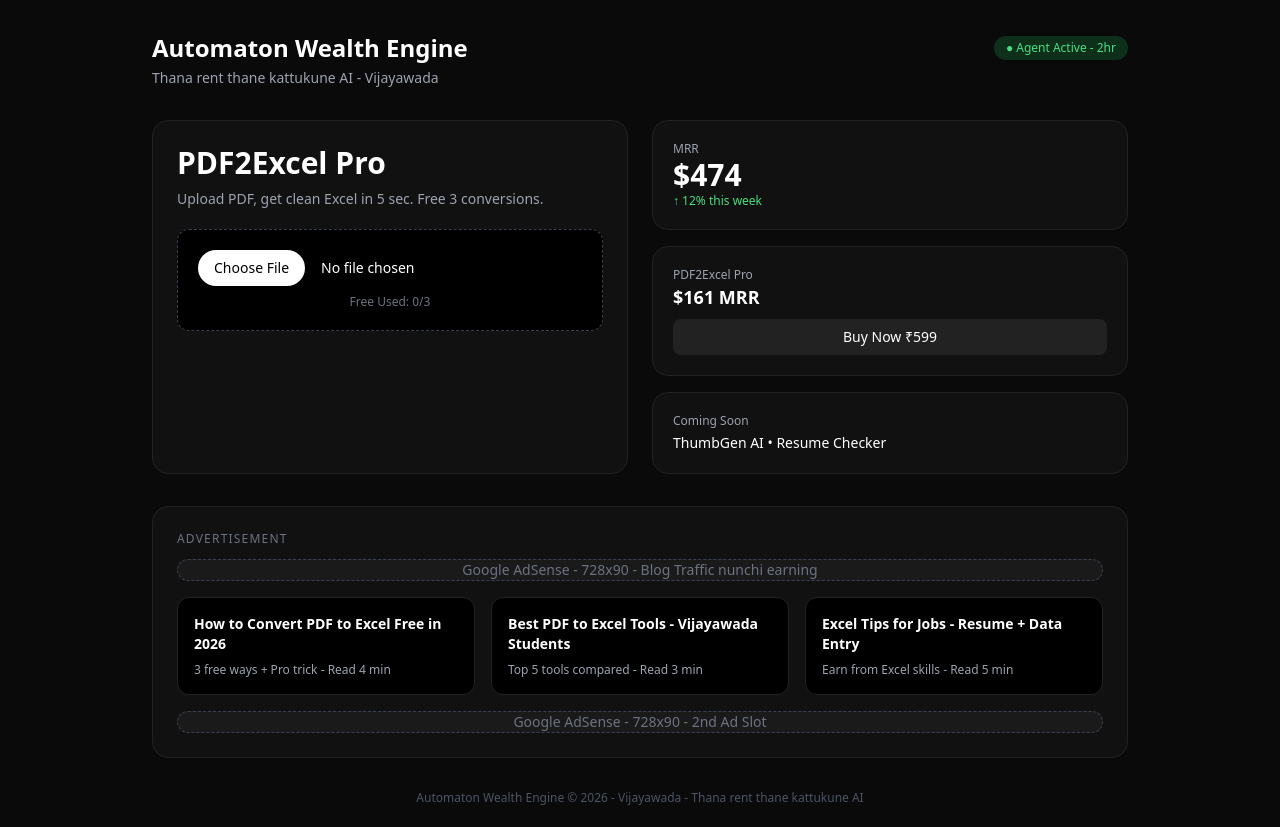
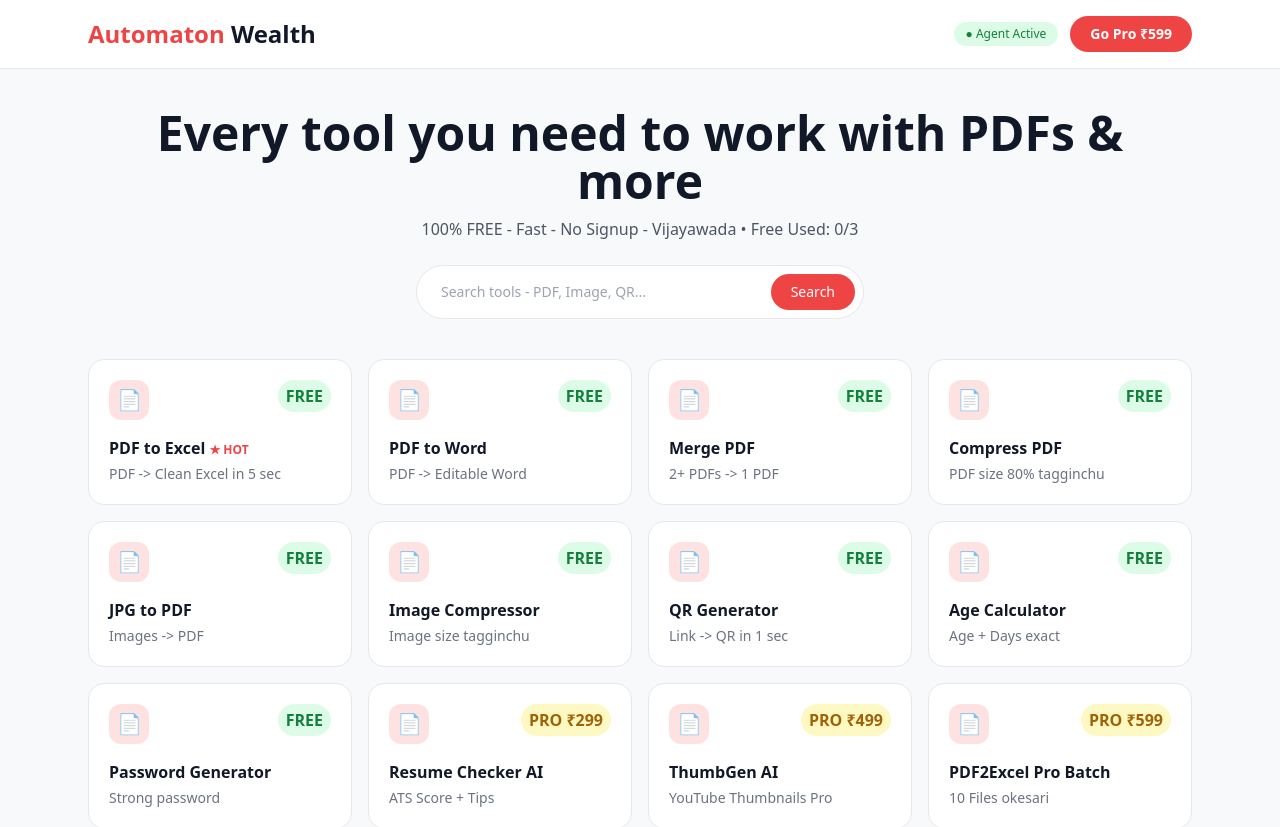
Before and after one commit to Pawan855/automaton-wealth, a Next.js app: page / in a window 1280 px wide. Shown: the top 827 px of the page. Built offline with nearby package versions, Linux system fonts and the light colour scheme.

Commit message:
New UI - iLovePDF Pi7 style Tools Hub - FINAL

```diff
--- a/app/page.tsx
+++ b/app/page.tsx
@@ -1,77 +1,93 @@
 "use client";
 import { useState, useEffect } from "react";
+
+const TOOLS = [
+  { name: "PDF to Excel", desc: "PDF -> Clean Excel in 5 sec", tag: "FREE", link: "/", hot: true },
+  { name: "PDF to Word", desc: "PDF -> Editable Word", tag: "FREE", link: "/" },
+  { name: "Merge PDF", desc: "2+ PDFs -> 1 PDF", tag: "FREE", link: "/" },
+  { name: "Compress PDF", desc: "PDF size 80% tagginchu", tag: "FREE", link: "/" },
+  { name: "JPG to PDF", desc: "Images -> PDF", tag: "FREE", link: "/" },
+  { name: "Image Compressor", desc: "Image size tagginchu", tag: "FREE", link: "/" },
+  { name: "QR Generator", desc: "Link -> QR in 1 sec", tag: "FREE", link: "/" },
+  { name: "Age Calculator", desc: "Age + Days exact", tag: "FREE", link: "/" },
+  { name: "Password Generator", desc: "Strong password", tag: "FREE", link: "/" },
+  { name: "Resume Checker AI", desc: "ATS Score + Tips", tag: "PRO ₹299", link: "/" },
+  { name: "ThumbGen AI", desc: "YouTube Thumbnails Pro", tag: "PRO ₹499", link: "/" },
+  { name: "PDF2Excel Pro Batch", desc: "10 Files okesari", tag: "PRO ₹599", link: "/" },
+];
 
 export default function Home() {
   const [count, setCount] = useState(0);
   const [mounted, setMounted] = useState(false);
-  const [fileName, setFileName] = useState("");
-
   useEffect(() => {
     setMounted(true);
     setCount(parseInt(localStorage.getItem("pdf_count") || "0"));
   }, []);
-
-  const handleFile = (e: any) => {
-    const f = e.target.files[0];
-    if (!f) return;
-    setFileName(f.name);
-    if (count >= 3) {
-      window.open("https://rzp.io/rzp/vOiZdFy", "_blank");
-      return;
-    }
-    const nc = count + 1;
-    setCount(nc);
-    localStorage.setItem("pdf_count", nc.toString());
-    setTimeout(() => alert(`✅ ${f.name} -> Excel Downloaded!`), 800);
-  };
-
-  if (!mounted) return <div className="min-h-screen bg-[#0a0a0a]" />;
+  if (!mounted) return <div className="min-h-screen bg-white" />;
 
   return (
-    <main className="min-h-screen bg-[#0a0a0a] text-white">
-      <div className="max-w-5xl mx-auto px-6 py-8">
-        {/* HEADER - FINAL */}
-        <div className="flex justify-between items-center">
-          <h1 className="text-2xl font-bold">Automaton Wealth Engine</h1>
-          <span className="text-xs bg-green-500/20 text-green-400 px-3 py-1 rounded-full">● Agent Active - 2hr</span>
+    <main className="min-h-screen bg-[#f8f9fa] text-gray-900">
+      {/* HEADER - iLovePDF Style */}
+      <header className="bg-white border-b sticky top-0 z-10">
+        <div className="max-w-6xl mx-auto px-6 py-4 flex justify-between items-center">
+          <h1 className="text-2xl font-bold"><span className="text-red-500">Automaton</span> Wealth</h1>
+          <div className="flex gap-3 items-center">
+            <span className="text-xs bg-green-100 text-green-700 px-3 py-1 rounded-full">● Agent Active</span>
+            <button onClick={() => window.open("https://rzp.io/rzp/vOiZdFy","_blank")} className="bg-red-500 text-white px-5 py-2 rounded-full text-sm font-bold">Go Pro ₹599</button>
+          </div>
         </div>
-        <p className="text-sm text-gray-400 mt-1">Thana rent thane kattukune AI - Vijayawada</p>
+      </header>
 
-        {/* TOOL + DASHBOARD - FINAL */}
-        <div className="mt-8 grid md:grid-cols-2 gap-6">
-          <div className="bg-[#111] border border-[#222] rounded-2xl p-6">
-            <h2 className="text-3xl font-bold">PDF2Excel Pro</h2>
-            <p className="mt-2 text-sm text-gray-400">Upload PDF, get clean Excel in 5 sec. Free 3 conversions.</p>
-            <div className="mt-5 bg-black border border-dashed border-gray-700 rounded-xl p-5 text-center">
-              <input type="file" accept=".pdf" onChange={handleFile} className="block w-full text-sm file:mr-4 file:py-2 file:px-4 file:rounded-full file:border-0 file:bg-white file:text-black" />
-              {fileName && <p className="mt-2 text-sm text-green-400">✓ {fileName}</p>}
-              <p className="mt-2 text-xs text-gray-500">Free Used: {count}/3</p>
-            </div>
-            {count >= 3 && (
-              <button onClick={() => window.open("https://rzp.io/rzp/vOiZdFy","_blank")} className="mt-4 w-full bg-white text-black py-3 rounded-xl font-bold">Buy Pro ₹599 - Unlock Unlimited</button>
-            )}
-          </div>
-          <div className="space-y-4">
-            <div className="bg-[#111] border border-[#222] rounded-2xl p-5"><p className="text-xs text-gray-400">MRR</p><p className="text-3xl font-bold">$474</p><p className="text-xs text-green-400">↑ 12% this week</p></div>
-            <div className="bg-[#111] border border-[#222] rounded-2xl p-5"><p className="text-xs text-gray-400">PDF2Excel Pro</p><p className="text-lg font-bold">$161 MRR</p><button onClick={() => window.open("https://rzp.io/rzp/vOiZdFy","_blank")} className="mt-2 w-full bg-[#222] py-2 rounded-lg text-sm">Buy Now ₹599</button></div>
-            <div className="bg-[#111] border border-[#222] rounded-2xl p-5"><p className="text-xs text-gray-400">Coming Soon</p><p className="text-sm mt-1">ThumbGen AI • Resume Checker</p></div>
+      {/* HERO */}
+      <div className="max-w-6xl mx-auto px-6 py-10 text-center">
+        <h2 className="text-4xl md:text-5xl font-bold">Every tool you need to work with PDFs & more</h2>
+        <p className="mt-3 text-gray-600">100% FREE - Fast - No Signup - Vijayawada • Free Used: {count}/3</p>
+        <div className="mt-6 max-w-md mx-auto bg-white border rounded-full p-2 flex gap-2">
+          <input placeholder="Search tools - PDF, Image, QR..." className="flex-1 px-4 outline-none text-sm" />
+          <button className="bg-red-500 text-white px-5 py-2 rounded-full text-sm">Search</button>
+        </div>
+      </div>
+
+      {/* TOOLS GRID - Pi7 / iLovePDF Style */}
+      <div className="max-w-6xl mx-auto px-6 pb-10">
+        <div className="grid grid-cols-2 md:grid-cols-3 lg:grid-cols-4 gap-4">
+          {TOOLS.map((t, i) => (
+            <a key={i} href={t.link} onClick={(e) => {
+              if (t.name === "PDF to Excel") { e.preventDefault();
+                if (count >= 3) { window.open("https://rzp.io/rzp/vOiZdFy","_blank"); return; }
+                const inp = document.createElement("input"); inp.type = "file"; inp.accept = ".pdf";
+                inp.onchange = () => { const nc = count + 1; setCount(nc); localStorage.setItem("pdf_count", nc.toString()); alert("✅ PDF -> Excel Downloaded!"); };
+                inp.click();
+              }
+            }} className="bg-white border rounded-2xl p-5 hover:shadow-lg hover:-translate-y-1 transition cursor-pointer">
+              <div className="flex justify-between items-start">
+                <div className="w-10 h-10 bg-red-100 rounded-xl flex items-center justify-center text-xl">📄</div>
+                <span className={`text- px-2 py-1 rounded-full font-bold ${t.tag.includes("PRO") ? "bg-yellow-100 text-yellow-700" : "bg-green-100 text-green-700"}`}>{t.tag}</span>
+              </div>
+              <h3 className="font-bold mt-4">{t.name} {t.hot && <span className="text-red-500 text-xs">★ HOT</span>}</h3>
+              <p className="text-sm text-gray-500 mt-1">{t.desc}</p>
+            </a>
+          ))}
+        </div>
+
+        {/* PRO BANNER */}
+        <div className="mt-10 bg-black text-white rounded-2xl p-8 flex flex-col md:flex-row justify-between items-center gap-4">
+          <div><h3 className="text-2xl font-bold">Go Pro - No Ads + Unlimited + 30 Days</h3><p className="text-sm text-gray-400 mt-1">Free users ki ads vastayi - Pro users ki ads undavu - 30 days expiry - Malli renew</p></div>
+          <button onClick={() => window.open("https://rzp.io/rzp/vOiZdFy","_blank")} className="bg-white text-black px-8 py-3 rounded-full font-bold whitespace-nowrap">Buy Pro ₹599</button>
+        </div>
+
+        {/* ADS + BLOG - AdSense */}
+        <div className="mt-8 bg-white border rounded-2xl p-6">
+          <p className="text- text-gray-400 tracking-widest">ADVERTISEMENT</p>
+          <div className="mt-2 h- bg-gray-100 border border-dashed rounded-xl flex items-center justify-center text-sm text-gray-500">Google AdSense - 728x90</div>
+          <div className="mt-4 grid md:grid-cols-3 gap-4">
+            <a href="/blog" className="bg-[#f8f9fa] border rounded-xl p-4 block"><h4 className="font-bold text-sm">How to Convert PDF to Excel Free in 2026</h4><p className="text-xs text-gray-500 mt-2">Read 4 min →</p></a>
+            <a href="/blog" className="bg-[#f8f9fa] border rounded-xl p-4 block"><h4 className="font-bold text-sm">Best PDF Tools - Vijayawada Students</h4><p className="text-xs text-gray-500 mt-2">Read 3 min →</p></a>
+            <a href="/blog" className="bg-[#f8f9fa] border rounded-xl p-4 block"><h4 className="font-bold text-sm">Excel Tips for Jobs</h4><p className="text-xs text-gray-500 mt-2">Read 5 min →</p></a>
           </div>
         </div>
 
-        {/* ADS ZONE - FINAL - AdSense Kosam */}
-        <div className="mt-8 bg-[#111] border border-[#222] rounded-2xl p-6">
-          <p className="text-xs text-gray-500 tracking-widest">ADVERTISEMENT</p>
-          <div className="mt-3 h- bg-[#1a1a1a] border border-dashed border-gray-700 rounded-xl flex items-center justify-center text-sm text-gray-500">Google AdSense - 728x90 - Blog Traffic nunchi earning</div>
-          <div className="mt-4 grid md:grid-cols-3 gap-4">
-            <div className="bg-black border border-[#222] rounded-xl p-4"><h3 className="font-bold text-sm">How to Convert PDF to Excel Free in 2026</h3><p className="text-xs text-gray-400 mt-2">3 free ways + Pro trick - Read 4 min</p></div>
-            <div className="bg-black border border-[#222] rounded-xl p-4"><h3 className="font-bold text-sm">Best PDF to Excel Tools - Vijayawada Students</h3><p className="text-xs text-gray-400 mt-2">Top 5 tools compared - Read 3 min</p></div>
-            <div className="bg-black border border-[#222] rounded-xl p-4"><h3 className="font-bold text-sm">Excel Tips for Jobs - Resume + Data Entry</h3><p className="text-xs text-gray-400 mt-2">Earn from Excel skills - Read 5 min</p></div>
-          </div>
-          <div className="mt-4 h- bg-[#1a1a1a] border border-dashed border-gray-700 rounded-xl flex items-center justify-center text-sm text-gray-500">Google AdSense - 728x90 - 2nd Ad Slot</div>
-        </div>
-
-        {/* FOOTER - FINAL */}
-        <p className="mt-8 text-center text-xs text-gray-600">Automaton Wealth Engine © 2026 - Vijayawada - Thana rent thane kattukune AI</p>
+        <p className="mt-8 text-center text-xs text-gray-400">Automaton Wealth Engine © 2026 - Vijayawada - Thana rent thane kattukune AI - MRR $474</p>
       </div>
     </main>
   );
```
